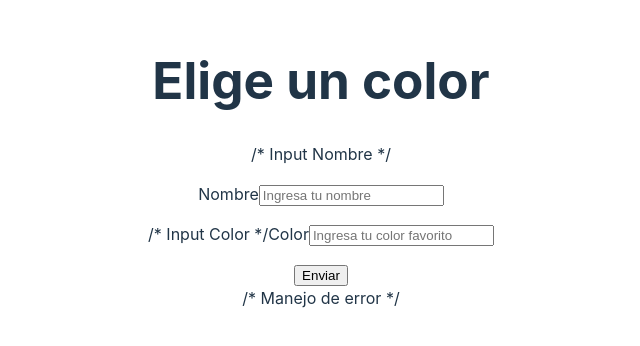
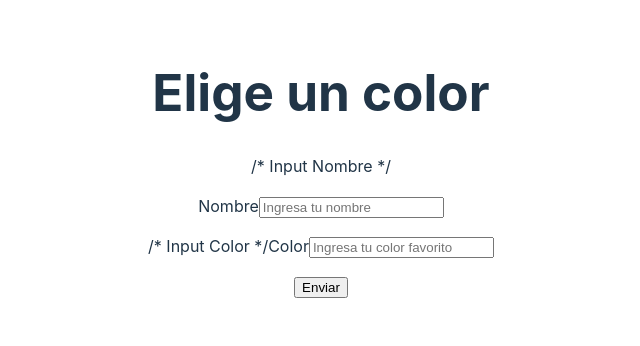
Before and after one commit to rosmarmendoza/vite-rosm3, a React (Vite) app in the folder vite-rosmarproject/: page / in a window 1280 px wide. Shown: the part 236-582 px from the top of the page, without its empty margins (319-959 px from the left). Built offline with nearby package versions, Linux system fonts and the light colour scheme.

Commit message:
commit 4

```diff
--- a/vite-rosmarproject/src/App.jsx
+++ b/vite-rosmarproject/src/App.jsx
@@ -7,6 +7,9 @@ export const App = () => {
   /* Props*/
   const [name, setName] = useState("");
   const [color, setColor] = useState("");
+  const [error, setError] = useState(false);
+  const [formSubmitted, setFormSubmitted] = useState(false);
+
 
   const handleNameChange = (event) => {
     setName(event.target.value);
@@ -54,7 +57,11 @@ export const App = () => {
         </p>
         <input type="submit" value="Enviar" />
       </form>
-      /* Manejo de error */
+      {formSubmitted &&
+        (error ?
+          <p>Por favor chequea que la información sea correcta</p>
+          :
+          <Card name={name} colorHex={color} />)}
     </div>
   );
 }
```
